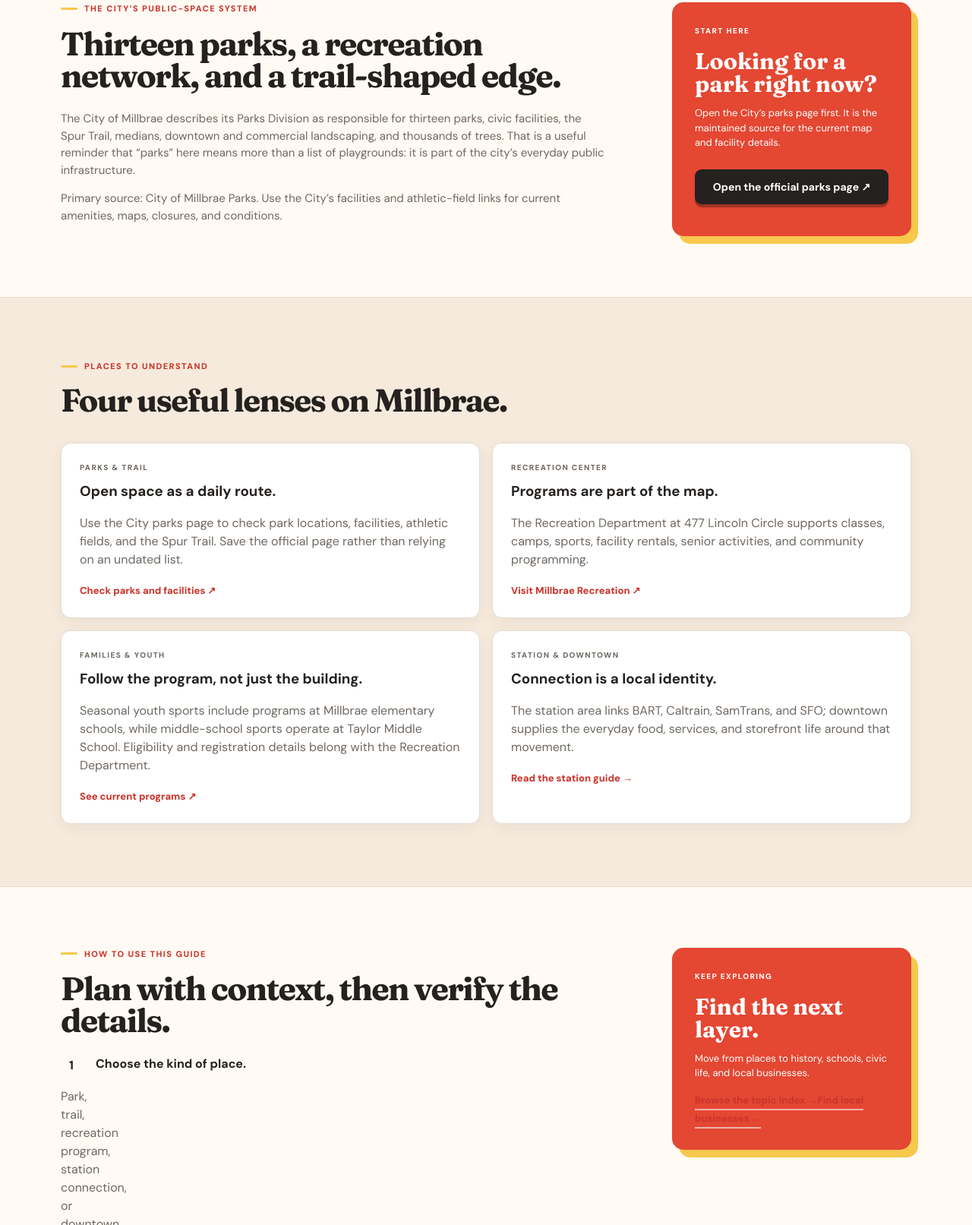
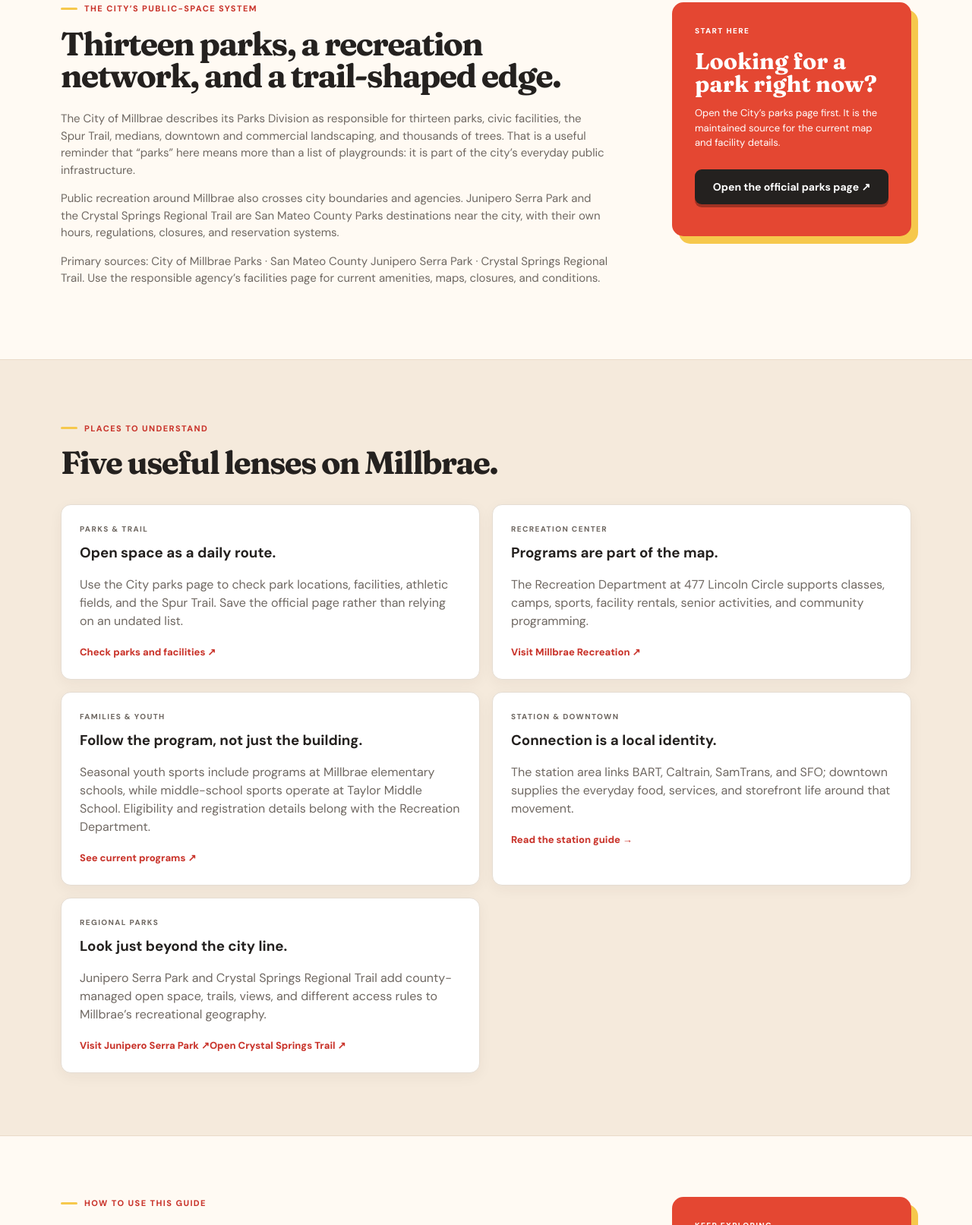
Before and after one commit to xbillbill/millbrae-ca, a website: page site/millbrae-parks-places.html in a window 1280 px wide. Shown: the part 680-2293 px from the top of the page at 76% size. Drawn offline with Linux system fonts and the light colour scheme.

Commit message:
Add regional parks to Millbrae places guide

```diff
--- a/site/millbrae-parks-places.html
+++ b/site/millbrae-parks-places.html
@@ -47,19 +47,21 @@
           <p class="eyebrow">The city’s public-space system</p>
           <h2>Thirteen parks, a recreation network, and a trail-shaped edge.</h2>
           <p>The City of Millbrae describes its Parks Division as responsible for thirteen parks, civic facilities, the Spur Trail, medians, downtown and commercial landscaping, and thousands of trees. That is a useful reminder that “parks” here means more than a list of playgrounds: it is part of the city’s everyday public infrastructure.</p>
-          <p class="source-note">Primary source: <a href="https://www.ci.millbrae.ca.us/316/Parks" target="_blank" rel="noopener">City of Millbrae Parks</a>. Use the City’s facilities and athletic-field links for current amenities, maps, closures, and conditions.</p>
+          <p>Public recreation around Millbrae also crosses city boundaries and agencies. Junipero Serra Park and the Crystal Springs Regional Trail are San Mateo County Parks destinations near the city, with their own hours, regulations, closures, and reservation systems.</p>
+          <p class="source-note">Primary sources: <a href="https://www.ci.millbrae.ca.us/316/Parks" target="_blank" rel="noopener">City of Millbrae Parks</a> · <a href="https://www.smcgov.org/parks/junipero-serra-park" target="_blank" rel="noopener">San Mateo County Junipero Serra Park</a> · <a href="https://www.smcgov.org/parks/crystal-springs-regional-trail" target="_blank" rel="noopener">Crystal Springs Regional Trail</a>. Use the responsible agency’s facilities page for current amenities, maps, closures, and conditions.</p>
         </div>
         <aside class="sponsor-slot"><p class="tag">START HERE</p><h3>Looking for a park right now?</h3><p>Open the City’s parks page first. It is the maintained source for the current map and facility details.</p><a class="button" href="https://www.ci.millbrae.ca.us/316/Parks" target="_blank" rel="noopener">Open the official parks page ↗</a></aside>
       </section>
 
       <section class="section section-tinted">
         <div class="wrap">
-          <div class="section-heading"><div><p class="eyebrow">Places to understand</p><h2>Four useful lenses on Millbrae.</h2></div></div>
+          <div class="section-heading"><div><p class="eyebrow">Places to understand</p><h2>Five useful lenses on Millbrae.</h2></div></div>
           <div class="knowledge-grid">
             <article class="knowledge-card"><p class="tag">PARKS &amp; TRAIL</p><h3>Open space as a daily route.</h3><p>Use the City parks page to check park locations, facilities, athletic fields, and the Spur Trail. Save the official page rather than relying on an undated list.</p><a href="https://www.ci.millbrae.ca.us/316/Parks" target="_blank" rel="noopener">Check parks and facilities ↗</a></article>
             <article class="knowledge-card"><p class="tag">RECREATION CENTER</p><h3>Programs are part of the map.</h3><p>The Recreation Department at 477 Lincoln Circle supports classes, camps, sports, facility rentals, senior activities, and community programming.</p><a href="https://www.ci.millbrae.ca.us/159/Millbrae-Recreation" target="_blank" rel="noopener">Visit Millbrae Recreation ↗</a></article>
             <article class="knowledge-card"><p class="tag">FAMILIES &amp; YOUTH</p><h3>Follow the program, not just the building.</h3><p>Seasonal youth sports include programs at Millbrae elementary schools, while middle-school sports operate at Taylor Middle School. Eligibility and registration details belong with the Recreation Department.</p><a href="https://www.ci.millbrae.ca.us/162/Programs" target="_blank" rel="noopener">See current programs ↗</a></article>
             <article class="knowledge-card"><p class="tag">STATION &amp; DOWNTOWN</p><h3>Connection is a local identity.</h3><p>The station area links BART, Caltrain, SamTrans, and SFO; downtown supplies the everyday food, services, and storefront life around that movement.</p><a href="millbrae-station-sfo-guide.html">Read the station guide →</a></article>
+            <article class="knowledge-card"><p class="tag">REGIONAL PARKS</p><h3>Look just beyond the city line.</h3><p>Junipero Serra Park and Crystal Springs Regional Trail add county-managed open space, trails, views, and different access rules to Millbrae’s recreational geography.</p><a href="https://www.smcgov.org/parks/junipero-serra-park" target="_blank" rel="noopener">Visit Junipero Serra Park ↗</a><a href="https://www.smcgov.org/parks/crystal-springs-regional-trail" target="_blank" rel="noopener">Open Crystal Springs Trail ↗</a></article>
           </div>
         </div>
       </section>
```
